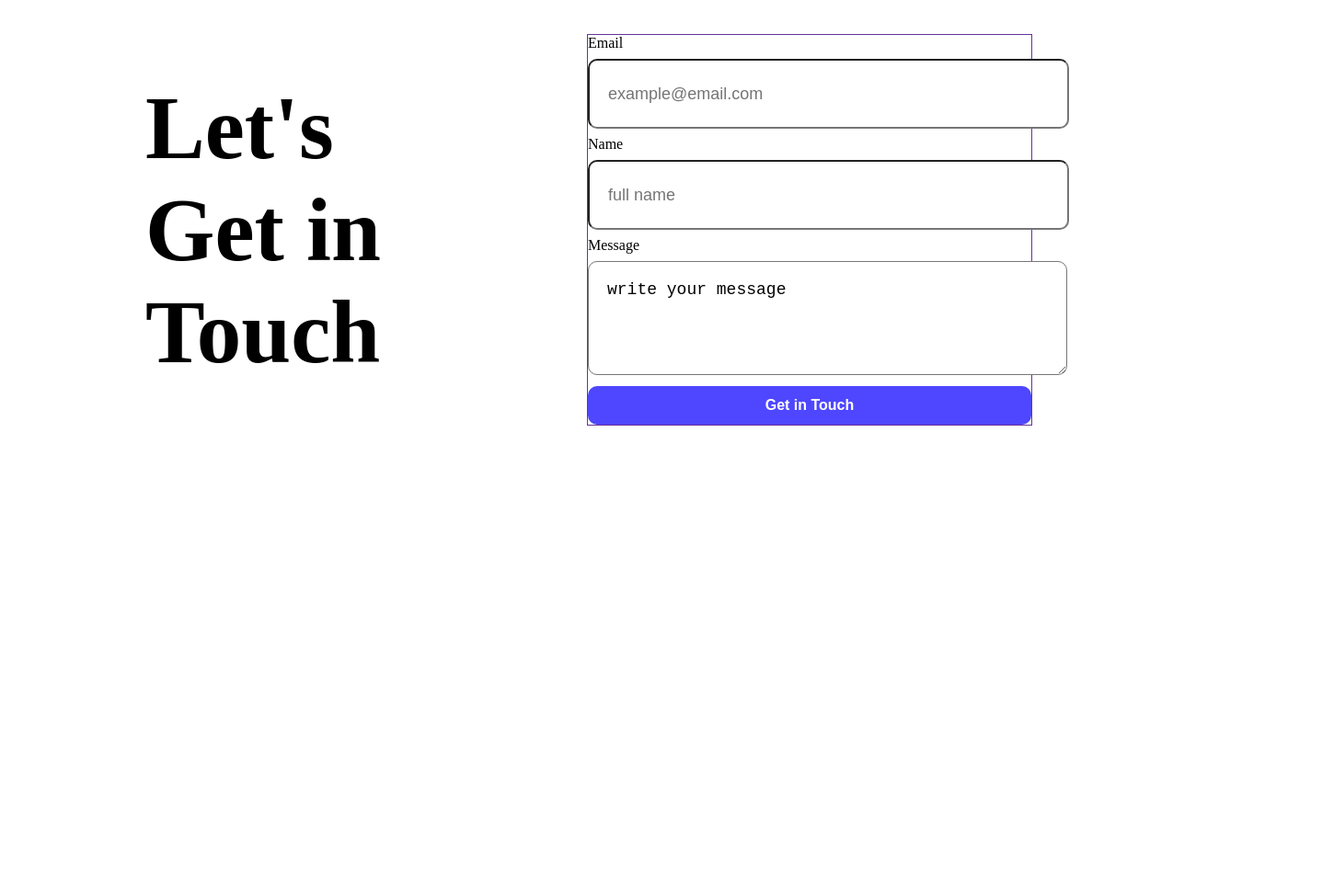
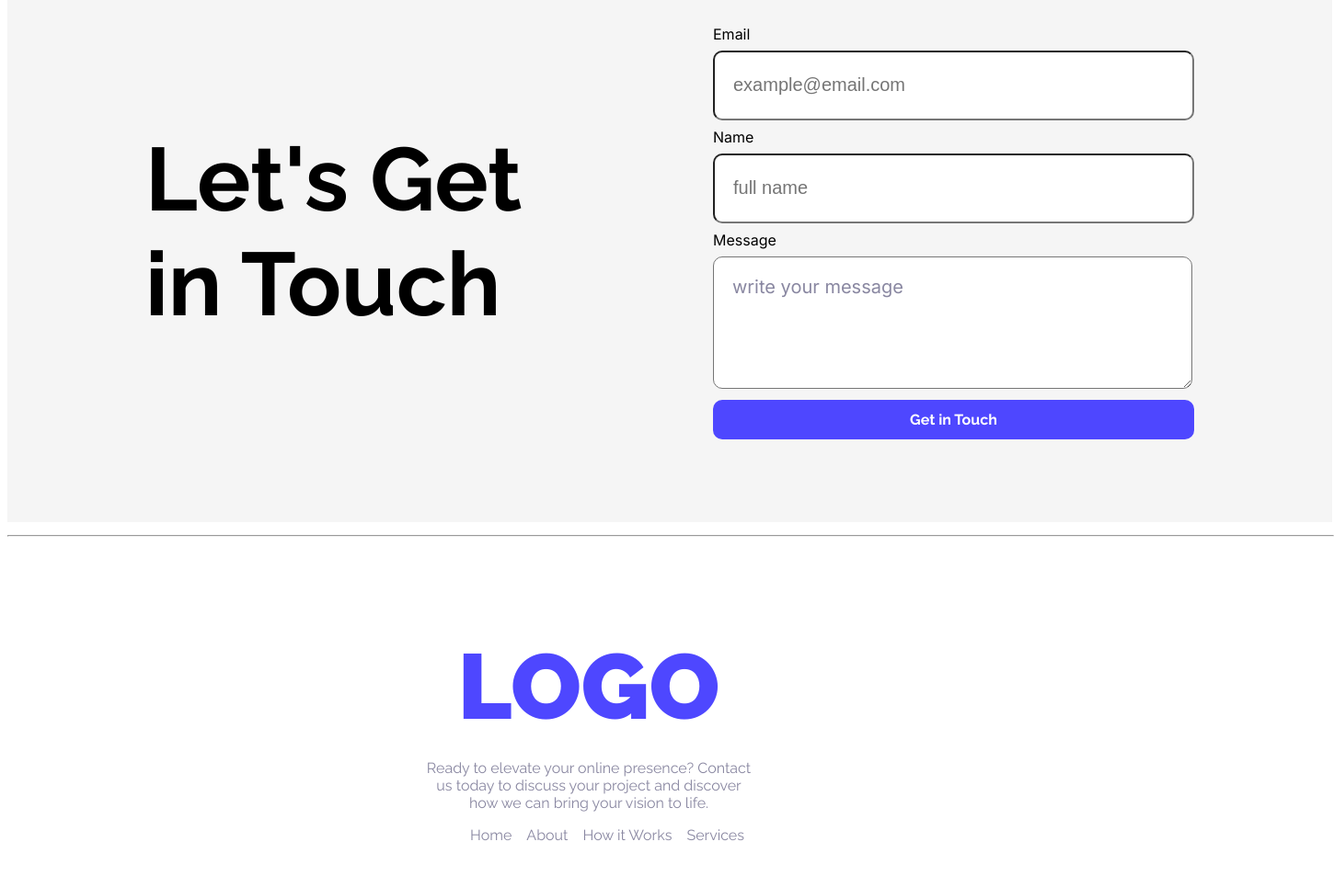
Before and after one commit to nnowrose1/web-flow, a plain HTML site: page index.html in a window 1280 px wide. Shown: the part 1311-2264 px from the top of the page at 92% size, 1450 px wide, since content can reach past the window. Before the commit the page ends 1891 px from the top, so only its background shows below. Drawn offline with Linux system fonts and the light colour scheme.

Commit message:
added the footer section

```diff
--- a/index.html
+++ b/index.html
@@ -3,14 +3,20 @@
 <head>
     <meta charset="UTF-8">
     <meta name="viewport" content="width=device-width, initial-scale=1.0">
+    <link rel="preconnect" href="https://fonts.googleapis.com">
+<link rel="preconnect" href="https://fonts.gstatic.com" crossorigin>
+<link href="https://fonts.googleapis.com/css2?family=Raleway:ital,wght@0,100..900;1,100..900&display=swap" rel="stylesheet">
+<link rel="preconnect" href="https://fonts.googleapis.com">
+<link rel="preconnect" href="https://fonts.gstatic.com" crossorigin>
+<link href="https://fonts.googleapis.com/css2?family=Inter:ital,opsz,wght@0,14..32,100..900;1,14..32,100..900&display=swap" rel="stylesheet">
     <title>Web Flow</title>
     <link rel="stylesheet" href="styles/web.css">
 </head>
-<body>
+<body class="raleway-font1">
     <header>
         <!-- navigation section -->
         <nav>
-            <h3 class=><span>L</span><span>O</span><span>G</span><span>O</span></h3>
+            <h3 class=".inter-font2"><span>L</span><span>O</span><span>G</span><span>O</span></h3>
             <button class="btn-primary">Sign Up</button>
         </nav>
         <!-- banner section -->
@@ -38,7 +44,7 @@
                 <h2 style="font-size: 97px; font-weight: bold;">Let's Get in Touch</h2>
 
             </div>
-            <div class="get-in-touch-right">
+            <div class="inter-font2 get-in-touch-right">
                 <label for="Email">Email</label>
                 <br>
                 <input type="email" placeholder="example@email.com" id="">
@@ -46,17 +52,26 @@
                 <label for="Name">Name</label>
                 <br>
                 <input type="text" placeholder="full name" id="">
+                <br>
                 <label for="message">Message</label>
                 <br>
-                <textarea name="" id="" cols="30" rows="5">write your message</textarea>
-                <button style="width: 100%;" class="btn-primary">Get in Touch</button>
+                <textarea class="inter-font2" name="" id="" cols="30" rows="5">write your message</textarea>
+                <button style="width: 100%;" class="btn-primary  raleway-font1">Get in Touch</button>
             </div>
 
         </div>
 
     </main>
-
-    <footer>
+<hr style="width: 1440px;">
+    <footer class=".inter-font2">
+        <h1 class="footer-heading"><span>L</span><span>O</span><span>G</span><span>O</span></h1>
+        <p class="footer-description">Ready to elevate your online presence? Contact us today to discuss your project and discover how we can bring your vision to life.</p>
+        <ul class="list">
+            <li><a href="">Home</a></li>
+            <li><a href="">About</a></li>
+            <li><a href="">How it Works</a></li>
+            <li><a href="">Services</a></li>
+        </ul>
 
     </footer>
 
--- a/styles/web.css
+++ b/styles/web.css
@@ -1,6 +1,19 @@
 
 
 /* shared styles */
+
+.raleway-font1{
+  font-family: "Raleway", sans-serif;
+  font-optical-sizing: auto;
+  font-style: normal;
+}
+
+.inter-font2 {
+  font-family: "Inter", sans-serif;
+  font-optical-sizing: auto;
+  font-style: normal;
+}
+
 .btn-primary{
     font-weight: bold;
     font-size: 16px;
@@ -10,10 +23,12 @@
     border-radius: 10px;
     border: none;
 }
-.main{
-    width: 1140px;
-    margin-left: 150px;
-    margin-right: 150px;
+.btn-primary:hover{
+    background-color: coral;
+}
+main{
+    width: 1440px;
+    background-color: whitesmoke;
 }
 /* header style */
 header{
@@ -41,7 +56,7 @@ nav span{
 .banner{
     max-width: 905px;
     text-align: center;
-    margin: 158px 268px;
+    /* margin: 158px 268px; */
 }
 .banner-heading{
     font-size: 65px;
@@ -53,6 +68,9 @@ nav span{
     max-width: 1140px;
     gap: 220px;
     margin: 100px 160px;
+    background-color: white;
+    border: 1px solid red;
+
 }
 .action-left{
     width: 50%;
@@ -64,6 +82,7 @@ nav span{
 }
 .action-left-subtitle{
     font-size: 24px;
+    color: #252432;
 }
 .action-right-image{
     border-radius: 48px;
@@ -76,32 +95,64 @@ nav span{
      align-items: center;
      gap: 115px;
     margin: 92px 150px 14px;
+    background-color: whitesmoke;
 }
 .get-in-touch-right{
-    border: 1px solid rebeccapurple;
     width: 50%;
+
 }
 .get-in-touch-right input[type="text"], .get-in-touch-right input[type="email"]{
-    font-size: 18px;
-    font-weight: 500;
+    font-size: 20px;
+    font-weight: 400;
     width: 497px;
     height: 70px;
     margin: 8px 0;
     border-radius: 10px;
-    /* border: none; */
-}
-[placeholder]{
-    font-weight: 400;
-    font-size: 20px;
     padding-left: 20px;
 }
 textarea{
-     font-size: 18px;
-    font-weight: 500;
+   font-weight: 400;
+    font-size: 20px;
     width: 497px;
     margin: 8px 0;
     border-radius: 10px;
     padding-left: 20px;
     padding-top: 20px;
+    color: #8987A1;
     /* border: none; */
 }
+/* footer styles */
+footer{
+    max-width: 531px;
+    height: 221px;
+    text-align: center;
+    margin: 104px 455px;
+}
+footer label{
+    font-size: 18px;
+    font-weight: 500;
+}
+footer span{
+    font-size: 100px;
+    font-weight: 900;
+    color: #4E47FF;
+}
+.footer-description{
+    color: #8987A1;
+}
+ul{
+    list-style: none;
+}
+ul a{
+    text-decoration: none;
+    color: #8987A1;
+}
+.list{
+    display: flex;
+    /* justify-content: center; */
+    justify-content: space-around;
+    align-items: center;
+   }
+.footer-heading{
+    padding-bottom: 0px;
+}
```
